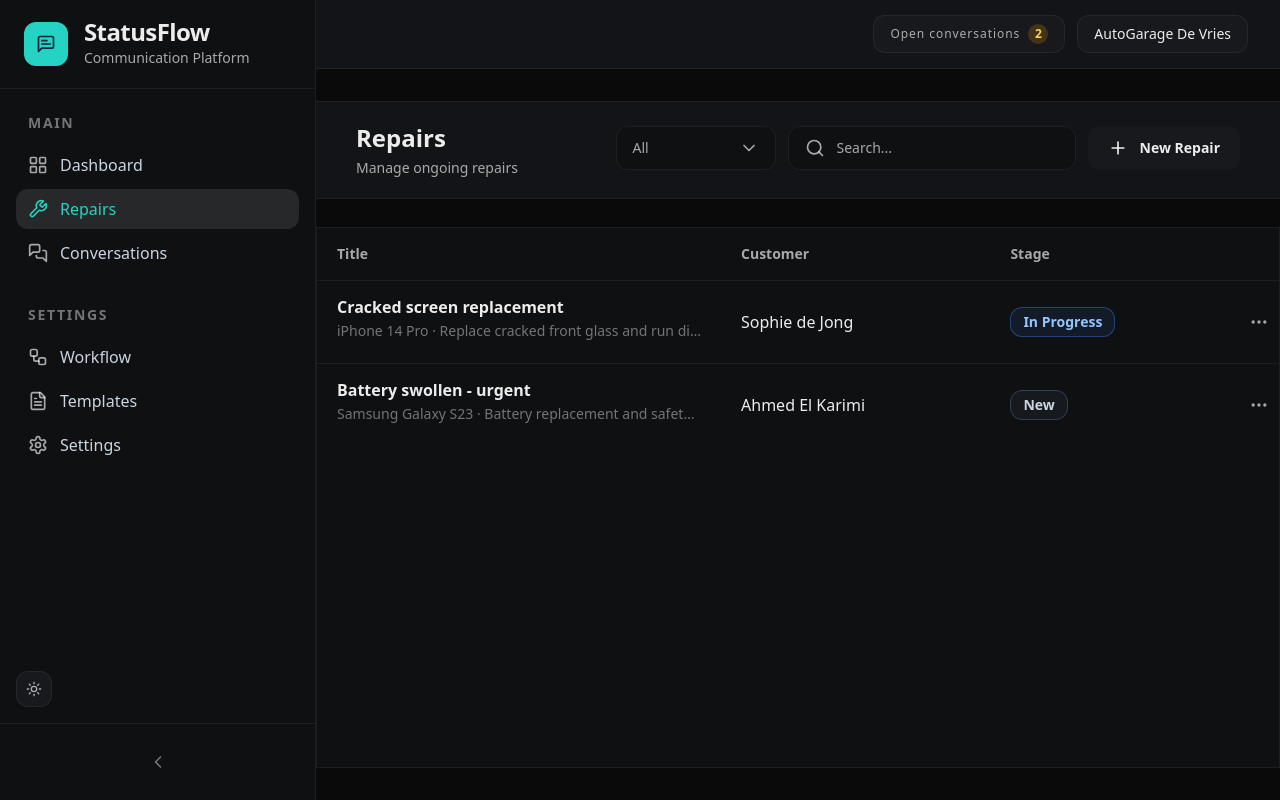
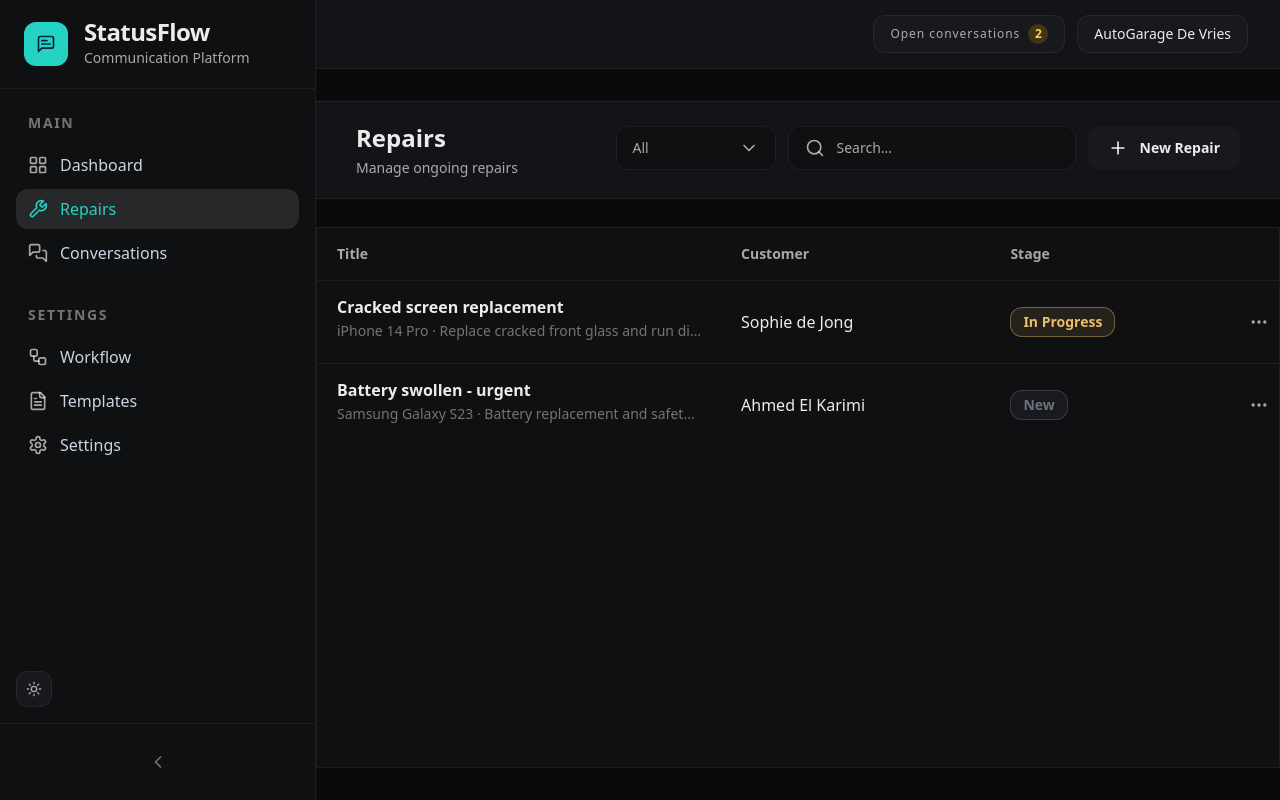
Before and after one commit to botexpertsnl/reparatie_melder_app, a Next.js app: page /work-items in a window 1280 px wide. Built offline with nearby package versions, Linux system fonts and the light colour scheme.

Commit message:
Persist selected repair and sync stage badge colors

```diff
--- a/app/(app)/work-items/page.tsx
+++ b/app/(app)/work-items/page.tsx
@@ -11,6 +11,7 @@ import { pluralizeLabel, useTenantRepairLabel } from "@/lib/use-tenant-terminolo
 
 type RepairItem = StoredRepair;
 const UNKNOWN_STAGE = "Unknown";
+const SELECTED_REPAIR_STORAGE_KEY = "statusflow.selected-repair-id";
 
 type NewRepairFormValues = {
   customerName: string;
@@ -77,17 +78,33 @@ function normalizeRepairStage(stage: string, validStageNames: Set<string>) {
   return validStageNames.has(stage) ? stage : UNKNOWN_STAGE;
 }
 
-function StageBadge({ stage }: { stage: RepairItem["stage"] }) {
+function StageBadge({
+  stage,
+  stageColor
+}: {
+  stage: RepairItem["stage"];
+  stageColor?: string;
+}) {
   if (stage === UNKNOWN_STAGE) {
     return <span className="inline-flex rounded-xl border border-slate-600 bg-slate-700/20 px-3 py-1 text-sm font-semibold text-slate-300">{stage}</span>;
   }
-  if (stage === "Awaiting Approval") {
-    return <span className="inline-flex rounded-xl border border-orange-500/40 bg-orange-500/10 px-3 py-1 text-sm font-semibold text-orange-400">{stage}</span>;
+
+  if (!stageColor) {
+    return <span className="inline-flex rounded-xl border border-blue-500/40 bg-blue-500/10 px-3 py-1 text-sm font-semibold text-blue-300">{stage}</span>;
   }
-  if (stage === "New") {
-    return <span className="inline-flex rounded-xl border border-slate-700 bg-slate-700/20 px-3 py-1 text-sm font-semibold text-slate-300">{stage}</span>;
-  }
-  return <span className="inline-flex rounded-xl border border-blue-500/40 bg-blue-500/10 px-3 py-1 text-sm font-semibold text-blue-300">{stage}</span>;
+
+  return (
+    <span
+      className="inline-flex rounded-xl px-3 py-1 text-sm font-semibold"
+      style={{
+        color: stageColor,
+        border: `1px solid ${stageColor}66`,
+        backgroundColor: `${stageColor}1A`
+      }}
+    >
+      {stage}
+    </span>
+  );
 }
 
 function AddRepairModal({
@@ -166,6 +183,10 @@ export default function WorkItemsPage() {
   const repairLabelPlural = pluralizeLabel(repairLabel);
   const [workflowStages, setWorkflowStages] = useState<StoredWorkflowStage[]>(() => readStoredWorkflowStages(defaultWorkflowStages));
   const stageNames = useMemo(() => new Set(workflowStages.map((stage) => stage.name)), [workflowStages]);
+  const stageColorByName = useMemo(
+    () => new Map(workflowStages.map((stage) => [stage.name, stage.color])),
+    [workflowStages]
+  );
   const stageOptions = useMemo(() => workflowStages.map((stage) => stage.name), [workflowStages]);
   const initialStage = useMemo(
     () => workflowStages.find((stage) => stage.isStart)?.name ?? workflowStages[0]?.name ?? UNKNOWN_STAGE,
@@ -181,7 +202,10 @@ export default function WorkItemsPage() {
   const [openMenuId, setOpenMenuId] = useState<string | null>(null);
   const [editingRepairId, setEditingRepairId] = useState<string | null>(null);
   const [deletingRepairId, setDeletingRepairId] = useState<string | null>(null);
-  const [selectedRepairId, setSelectedRepairId] = useState<string | null>(null);
+  const [selectedRepairId, setSelectedRepairId] = useState<string | null>(() => {
+    if (typeof window === "undefined") return null;
+    return window.localStorage.getItem(SELECTED_REPAIR_STORAGE_KEY);
+  });
   const [conversations, setConversations] = useState<StoredConversation[]>(() => readStoredConversations(defaultConversations));
   const [openRepairLinkMenu, setOpenRepairLinkMenu] = useState(false);
   const [isLinkConversationOpen, setIsLinkConversationOpen] = useState(false);
@@ -208,6 +232,23 @@ export default function WorkItemsPage() {
   useEffect(() => {
     setRepairs((prev) => prev.map((repair) => ({ ...repair, stage: normalizeRepairStage(repair.stage, stageNames) })));
   }, [stageNames]);
+
+  useEffect(() => {
+    if (!selectedRepairId) {
+      window.localStorage.removeItem(SELECTED_REPAIR_STORAGE_KEY);
+      return;
+    }
+
+    window.localStorage.setItem(SELECTED_REPAIR_STORAGE_KEY, selectedRepairId);
+  }, [selectedRepairId]);
+
+  useEffect(() => {
+    if (!selectedRepairId) return;
+    const selectedRepairStillExists = repairs.some((repair) => repair.id === selectedRepairId);
+    if (!selectedRepairStillExists) {
+      setSelectedRepairId(null);
+    }
+  }, [repairs, selectedRepairId]);
 
   useEffect(() => {
     const refreshConversations = () => setConversations(readStoredConversations(defaultConversations));
@@ -323,7 +364,7 @@ export default function WorkItemsPage() {
                   >
                     <td className="px-5 py-4 align-middle"><button type="button" className="w-full min-w-0 text-left" onClick={() => setSelectedRepairId(repair.id)}><div className="truncate text-base font-semibold leading-tight text-white transition-colors hover:text-[#25d3c4]">{repair.title}</div><div className="mt-1 truncate text-sm text-slate-500">{repair.assetName} · {repair.description}</div></button></td>
                     <td className="truncate px-5 py-4 align-middle text-base font-medium text-white">{repair.customerName}</td>
-                    <td className="px-5 py-4 align-middle"><StageBadge stage={repair.stage} /></td>
+                    <td className="px-5 py-4 align-middle"><StageBadge stage={repair.stage} stageColor={stageColorByName.get(repair.stage)} /></td>
                     <td className={`relative px-5 py-4 align-middle text-right text-slate-400 ${selectedRepair ? "pr-4" : "pr-2"}`}>
                       <button data-action-menu="true" className="rounded-md p-2 hover:bg-slate-800/70" onClick={(event) => { event.stopPropagation(); setOpenMenuId((prev) => (prev === repair.id ? null : repair.id)); }}><MoreHorizontal className="h-5 w-5" /></button>
                       {openMenuId === repair.id ? (
```
